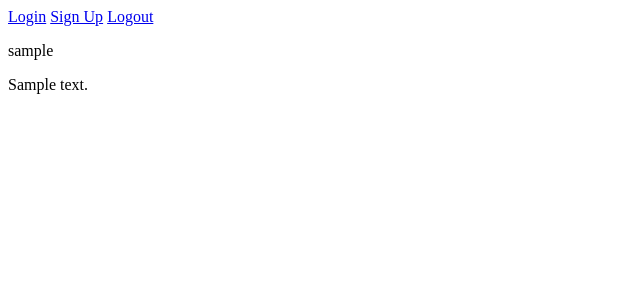
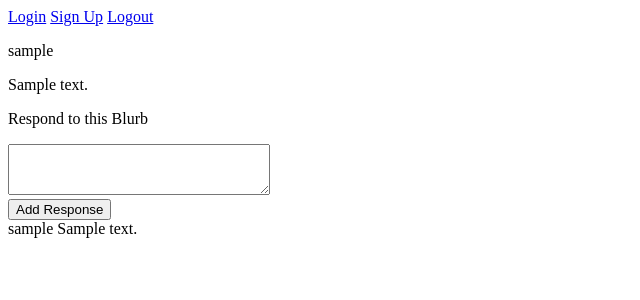
Before and after one commit to ekelly55/DadHub, a Django app: page /blurbs/1/ in a window 1280 px wide. Shown: the top 300 px of the page, without its empty margins (0-640 px from the left). Run offline with Django 4.2, Linux system fonts and the light colour scheme; tables that the repository leaves empty hold one stand-in row (values such as "Sample post").

Commit message:
responses post to page with correct user

```diff
--- a/dad_hub/models.py
+++ b/dad_hub/models.py
@@ -19,5 +19,5 @@ class Response(models.Model):
     blurb = models.ForeignKey(Blurb, on_delete=models.CASCADE, default=12)
     response = models.ManyToManyField('self')
     content = models.TextField(max_length=1000, default=1)
-    def __str__(self):
+    def get(self):
         return self.user, self.content, self.blurb.content
--- a/dad_hub/templates/blurb_detail.html
+++ b/dad_hub/templates/blurb_detail.html
@@ -5,6 +5,39 @@
     <p>{{blurb.content}}</p>
     <p></p>
 </div>
+<p>Respond to this Blurb</p>
+<form action="{% url 'response_create' blurb.pk %}" method="post">
+    {% csrf_token %}
+        <div class="control">
+            <input
+            class="input"
+            type="hidden"
+            name="{{user}}"
+            required=""
+            />
+        </div>
+       <div class="control">
 
+           <textarea
+           class="input"
+           type="text"
+           rows="3"
+           cols="30"
+           name="content"
+           required=""
+           ></textarea>
+        </div>
+        <div class="control">
+            <input
+            class="button is-primary"
+            type="submit"
+            value="Add Response"
+            />
+        </div>
+</form>
+        {% for response in responses %}
+        {{response.user}}
+        {{response.content}}
+        {% endfor %}
 
 {% endblock %}
--- a/dad_hub/urls.py
+++ b/dad_hub/urls.py
@@ -7,7 +7,7 @@ urlpatterns = [
     path('blurbs/', views.BlurbList.as_view(), name="blurbs"),
     #path('accounts/users/<int:pk>/', views.Profile.as_view(), name = "user_profile"),
     path('blurbs/<int:pk>/', views.BlurbDetail.as_view(), name="blurb_detail"),
-    path('response/new/', views.ResponseCreate.as_view(), name = "response_create"),
+    path('blurbs/<int:pk>/responses/new/', views.ResponseCreate.as_view(), name = "response_create"),
     path('new/', views.BlurbCreate.as_view(), name="blurb_create"),
     path('<int:pk>/delete/', views.BlurbDelete.as_view(), name ='blurb_delete'),
     path('accounts/signup/', views.Signup.as_view(), name='signup'),
--- a/dad_hub/views.py
+++ b/dad_hub/views.py
@@ -1,5 +1,6 @@
 from re import template
 from django.shortcuts import render, redirect
+from django.urls import reverse
 from django.http import HttpResponse # <- a class to handle sending a type of response
 from django.views import View
 from django.views.generic.base import TemplateView
@@ -79,9 +80,9 @@ class BlurbDelete(DeleteView):
 
 
 class ResponseCreate(View):
-    def post(self, request):
-        user = request.POST.get('user')
-        blurb = Blurb.objects.get('blurb')
+    def post(self, request, pk):
+        user = self.request.user
+        blurb = Blurb.objects.get(pk=pk)
         content = request.POST.get('content')
         Response.objects.create(user=user, blurb=blurb, content=content)
-        return redirect('home')
+        return redirect('blurb_detail', pk=pk)
```
Also changed, not shown: dad_hub/templates/backupform.html (added, +33 -0 lines), dad_hub/templates/blurbs.html (+1 -33 lines), dad_hub/templates/home.html (+1 -33 lines).
